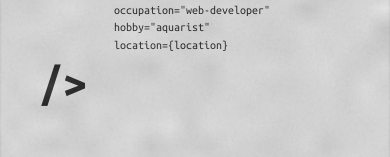
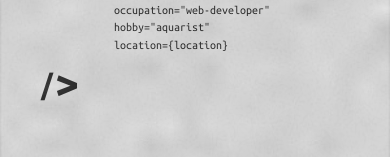
Before and after one commit to JuliusDorfman/juliusd-react-portfolio, a React (Create React App) app: page / in a window 390 px wide. Shown: the part 332-489 px from the top of the page. Built offline with nearby package versions, Linux system fonts and the light colour scheme; a web font is replaced by a local one.

Commit message:
tiny font size+vertical align change > jumbo-flavor-right

```diff
--- a/src/pages/Homepage.css
+++ b/src/pages/Homepage.css
@@ -3,7 +3,6 @@ body {
   background: rgba(242, 242, 242, .6);
   margin: 0;
 }
-
 
 * {
   box-sizing: border-box
@@ -183,13 +182,12 @@ nav {
   z-index: 1;
   font-size: 2.5em;
   padding-left: 20vw;
-  padding-top:20vh;
+  padding-top: 20vh;
 }
 
 #my-name {
-margin: 50px 0 20px 0;
-text-align: left;
-font-size: 1.5;
+  margin: 50px 0 20px 0;
+  text-align: left;
 }
 
 .my-properties {
@@ -199,7 +197,7 @@ font-size: 1.5;
   text-align: left;
 }
 
-.my-properties > li {
+.my-properties>li {
   margin-top: 2%;
 }
 
@@ -232,10 +230,14 @@ font-size: 1.5;
   .jumbo-flavor-left {
     font-size: 3rem;
   }
+  .jumbo-slash {
+    font-size: 2rem;
+    vertical-align: 10%;
+  }
   .jumbo-flavor-right {
     font-size: 3rem;
   }
-  .my-properties > li {
+  .my-properties>li {
     font-size: .75rem;
   }
   .scroll-animation {
@@ -272,8 +274,6 @@ font-size: 1.5;
     }
   }
 }
-
-
 
 /*SOCIAL LINKS*/
 
--- a/src/pages/Homepage.js
+++ b/src/pages/Homepage.js
@@ -161,7 +161,7 @@ export class Homepage extends Component {
                 <div
                   className="jumbo-flavor-right"
                   style={this.styles.fadeIn}>
-                  {` />`}
+                  <span className="jumbo-slash">/</span>>
                 </div>
               </div>
             </div>
```
